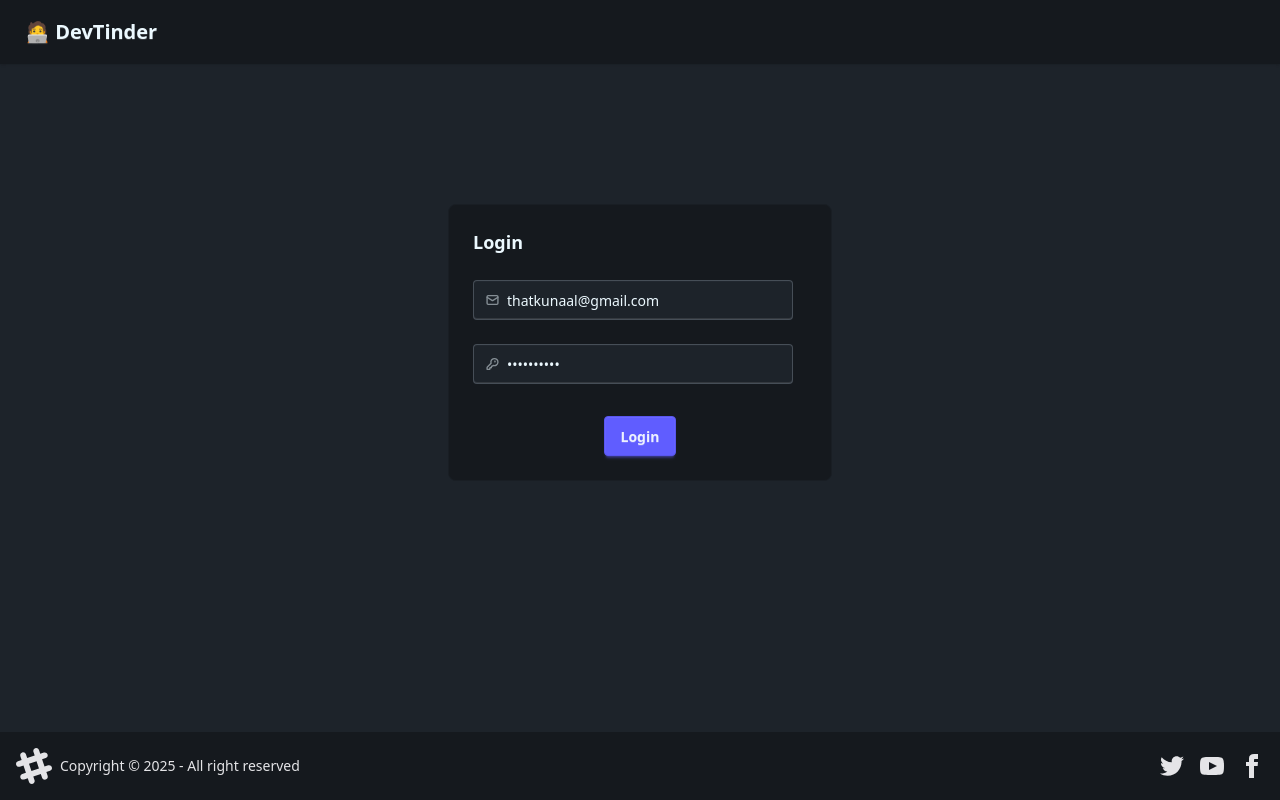
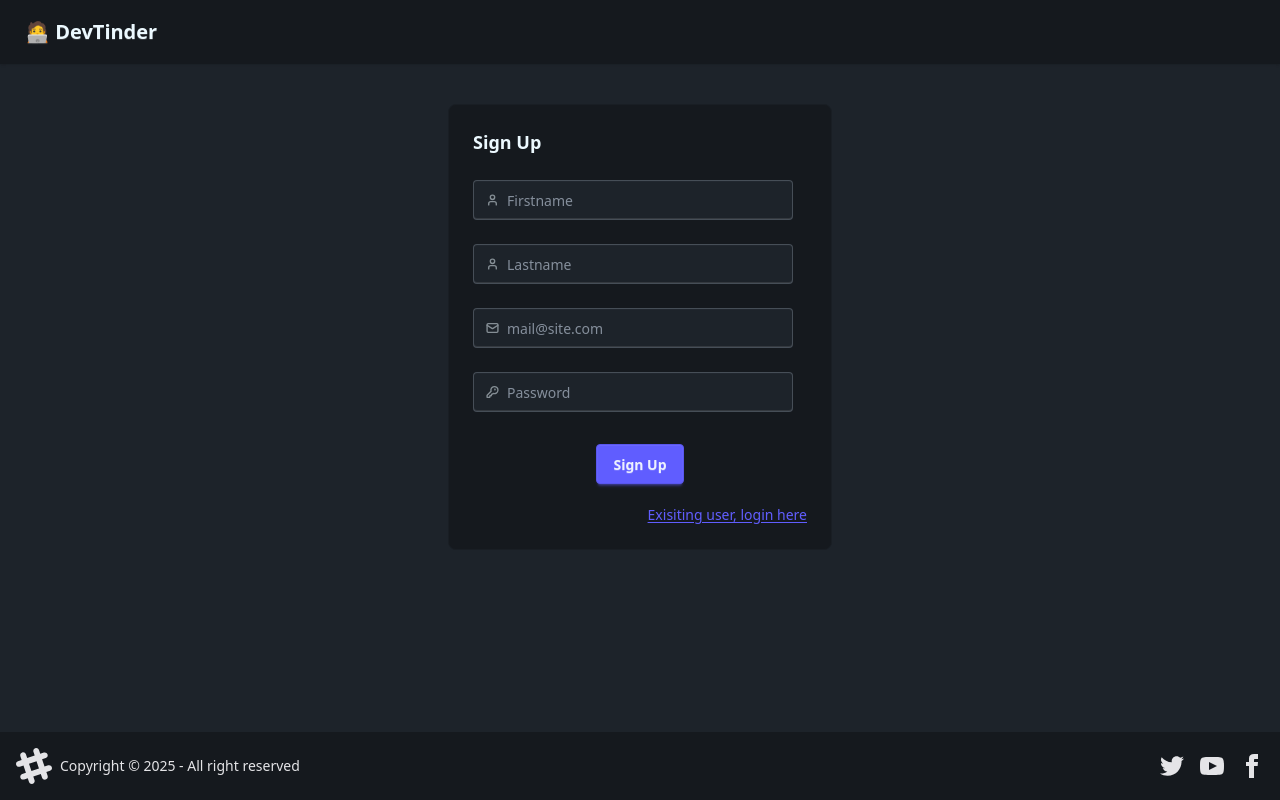
Before and after one commit to thatkunaaal/devTinder-Frontend, a React (Vite) app: page /login in a window 1280 px wide. Built offline with nearby package versions, Linux system fonts and the light colour scheme; no server answers.

Commit message:
feat: Signup page

```diff
--- a/src/Component/Body.jsx
+++ b/src/Component/Body.jsx
@@ -1,6 +1,6 @@
 import React, { useEffect } from "react";
 import Navbar from "./Navbar";
-import { Outlet, useNavigate } from "react-router-dom";
+import { Outlet, useLocation, useNavigate } from "react-router-dom";
 import Footer from "./FOoter";
 import axios from "axios";
 import { BASE_URL } from "../utils/constants";
@@ -15,6 +15,7 @@ const Body = () => {
   const fetchUser = async () => {
     if(userData) return true
     try {
+
       const res = await axios.get(BASE_URL + "/profile/view", {
         withCredentials: true,
       });
@@ -36,6 +37,7 @@ const Body = () => {
       fetchUser();
   }, []);
 
+
   return (
     <div className="flex flex-col min-h-screen">
       <Navbar />
--- a/src/Component/EditProfile.jsx
+++ b/src/Component/EditProfile.jsx
@@ -6,16 +6,16 @@ import { BASE_URL } from "../utils/constants";
 import { addUser } from "./features/user/userSlice";
 import { ToastContainer, toast } from "react-toastify";
 
-const EditProfile = ({ user }) => {
+const EditProfile = ({ user,profile }) => {
   const [error, setError] = useState("Invalid credentuials!");
 
   //   const { firstName, lastName, age,photoUrl, gender, about, skills } = user;
-  const [firstName, setFirstName] = useState(user.firstName);
-  const [lastName, setLastName] = useState(user.lastName);
-  const [photoUrl, setPhotoUrl] = useState(user.photoUrl);
-  const [age, setAge] = useState(user.age);
-  const [gender, setGender] = useState(user.gender);
-  const [about, setAbout] = useState(user.about);
+  const [firstName, setFirstName] = useState(user?.firstName);
+  const [lastName, setLastName] = useState(user?.lastName);
+  const [photoUrl, setPhotoUrl] = useState(user?.photoUrl);
+  const [age, setAge] = useState(user?.age || "");
+  const [gender, setGender] = useState(user?.gender || "");
+  const [about, setAbout] = useState(user?.about);
   const [updateStatus, setUpdateStatus] = useState(false);
   const dispatch = useDispatch();
 
@@ -161,6 +161,7 @@ const EditProfile = ({ user }) => {
         </div>
         <UserCards
           user={{ firstName, lastName, age, photoUrl, gender, about }}
+          profile = {profile}
         />
       </div>
     </>
--- a/src/Component/Feed.jsx
+++ b/src/Component/Feed.jsx
@@ -24,6 +24,8 @@ const Feed = () => {
     getFeed();
   }, []);
 
+  if(!feedData) return;
+
   if(feedData.length <= 0)
     return (
       <div className="text-xl text-center mt-20">
--- a/src/Component/Login.jsx
+++ b/src/Component/Login.jsx
@@ -5,16 +5,31 @@ import { addUser } from "./features/user/userSlice";
 import Profile from "./Profile";
 import { useNavigate } from "react-router-dom";
 import { BASE_URL } from "../utils/constants";
+import { ToastContainer, toast } from 'react-toastify';
 
 const Login = () => {
-  const [emailId, setEmailId] = useState("thatkunaal@gmail.com");
-  const [password, setPassword] = useState("Kishan@231");
+  const [emailId, setEmailId] = useState("");
+  const [password, setPassword] = useState("");
+  const [firstName, setFirstName] = useState("");
+  const [lastName, setLastName] = useState("");
+  const [isloginForm, setIsLoginForm] = useState(false);
   const dispatch = useDispatch();
   const user = useSelector((state) => state.user.value);
   const Navigate = useNavigate();
-  const [error,setError] = useState("");
-  const [margin,setMargin] = useState("");
+  const [error, setError] = useState("");
+  const [margin, setMargin] = useState("");
 
+
+  const handleSubmit = async () => {
+    try {
+      const res = await axios.post(BASE_URL + "/signup", {firstName,lastName,emailId,password},{withCredentials: true});
+      dispatch(addUser(res.data.data));
+      Navigate("/profile");
+    } catch (err) {
+       toast.error(err.response.data.message, { position: "top-center" });
+      console.log(err.response.data.message);
+    }
+  }
 
   const handleLogin = async () => {
     try {
@@ -26,9 +41,9 @@ const Login = () => {
         },
         { withCredentials: true }
       );
-      console.log(res.data);
+      // console.log(res.data);
       dispatch(addUser(res.data));
-       Navigate("/")
+      Navigate("/");
     } catch (err) {
       setError(err.response.data);
       setMargin("mt-1");
@@ -36,11 +51,72 @@ const Login = () => {
     }
   };
   {
-    return  (
-      <div className="flex justify-center mt-35">
+    return (
+      <>
+      <ToastContainer />
+      <div className="flex justify-center mt-10">
         <div className="card card-border bg-base-300 w-96  ">
           <div className="card-body">
-            <h2 className="card-title">Login</h2>
+            <h2 className="card-title">{isloginForm ? "Login" : "Sign Up"}</h2>
+            {!isloginForm && (
+              <>
+                {" "}
+                <label className="input my-4">
+                  <svg
+                    className="h-[1em] opacity-50"
+                    xmlns="http://www.w3.org/2000/svg"
+                    viewBox="0 0 24 24"
+                  >
+                    <g
+                      strokeLinejoin="round"
+                      strokeLinecap="round"
+                      strokeWidth="2.5"
+                      fill="none"
+                      stroke="currentColor"
+                    >
+                      <path d="M19 21v-2a4 4 0 0 0-4-4H9a4 4 0 0 0-4 4v2"></path>
+                      <circle cx="12" cy="7" r="4"></circle>
+                    </g>
+                  </svg>
+                  <input
+                    type="text"
+                    placeholder="Firstname"
+                    value={firstName}
+                    onChange={(e) => {
+                      setFirstName(e.target.value);
+                    }}
+                    required
+                  />
+                </label>
+                <label className="input">
+                  <svg
+                    className="h-[1em] opacity-50"
+                    xmlns="http://www.w3.org/2000/svg"
+                    viewBox="0 0 24 24"
+                  >
+                    <g
+                      strokeLinejoin="round"
+                      strokeLinecap="round"
+                      strokeWidth="2.5"
+                      fill="none"
+                      stroke="currentColor"
+                    >
+                      <path d="M19 21v-2a4 4 0 0 0-4-4H9a4 4 0 0 0-4 4v2"></path>
+                      <circle cx="12" cy="7" r="4"></circle>
+                    </g>
+                  </svg>
+                  <input
+                    type="text"
+                    value={lastName}
+                    required
+                    placeholder="Lastname"
+                    onChange={(e) => {
+                      setLastName(e.target.value);
+                    }}
+                  />
+                </label>{" "}
+              </>
+            )}
             <label className="input validator my-4">
               <svg
                 className="h-[1em] opacity-50"
@@ -95,7 +171,6 @@ const Login = () => {
                 value={password}
                 required
                 placeholder="Password"
-                minlength="8"
                 pattern="(?=.*\d)(?=.*[a-z])(?=.*[A-Z]).{8,}"
                 title="Must be more than 8 characters, including number, lowercase letter, uppercase letter"
                 onChange={(e) => {
@@ -110,14 +185,18 @@ const Login = () => {
               <p className={`${margin} text-red-500`}>{error}</p>
               <button
                 className="btn btn-primary items-center mt-4"
-                onClick={() => handleLogin()}
+                onClick={() => isloginForm? handleLogin() : handleSubmit()}
               >
-                Login
+                {isloginForm ? "Login" : "Sign Up"}
               </button>
+            </div>
+            <div className="w-full text-end text-primary mt-3">
+              <span className="underline cursor-pointer underline-offset-2 " onClick={()=> setIsLoginForm(!isloginForm)}>{isloginForm ? "New user? Singup here" : "Exisiting user, login here"}</span>
             </div>
           </div>
         </div>
       </div>
+      </>
     );
   }
 };
--- a/src/Component/Profile.jsx
+++ b/src/Component/Profile.jsx
@@ -6,7 +6,7 @@ const Profile = () => {
   const user = useSelector((state) => state.user.value);
   return (
     <div>
-      <EditProfile user={user} />
+      <EditProfile user={user} profile={true} />
     </div>
   );
 };
--- a/src/Component/Requests.jsx
+++ b/src/Component/Requests.jsx
@@ -37,7 +37,7 @@ const Requests = () => {
     getRequest();
   }, []);
 
-  if (!userRequests || !userRequests.value)
+  if (!userRequests  )
     return <div className="text-xl text-center mt-20">No requests found.</div>;
 
   return (
--- a/src/Component/UserCards.jsx
+++ b/src/Component/UserCards.jsx
@@ -5,8 +5,9 @@ import status from "daisyui/components/status";
 import { useDispatch } from "react-redux";
 import { removeParticularFeed } from "./features/feed/feedSlice";
 
-const UserCards = ({ user }) => {
-  const { _id, firstName, lastName, age, gender, about, skills } = user;
+const UserCards = ({ user,profile }) => {
+  const { _id, firstName, lastName, age, gender, about, skills } =user;
+  const isProfileCard = profile;
   const dispatch = useDispatch();
 
   const handleSendRequests = async (status, _id) => {
@@ -36,10 +37,22 @@ const UserCards = ({ user }) => {
 
           <p>{about}</p>
           {skills && skills.length > 0 && <p>Skills: {...skills}</p>}
-          <div className="card-actions justify-center mt-4">
-            <button className="btn btn-primary mr-10" onClick={()=> handleSendRequests("ignored",_id)}>Ignore</button>
-            <button className="btn btn-secondary" onClick={()=> handleSendRequests("interested",_id)}>Interest</button>
-          </div>
+          {!isProfileCard && (
+            <div className="card-actions justify-center mt-4">
+              <button
+                className="btn btn-primary mr-10"
+                onClick={() => handleSendRequests("ignored", _id)}
+              >
+                Ignore
+              </button>
+              <button
+                className="btn btn-secondary"
+                onClick={() => handleSendRequests("interested", _id)}
+              >
+                Interest
+              </button>
+            </div>
+          )}
         </div>
       </div>
     </div>
```
